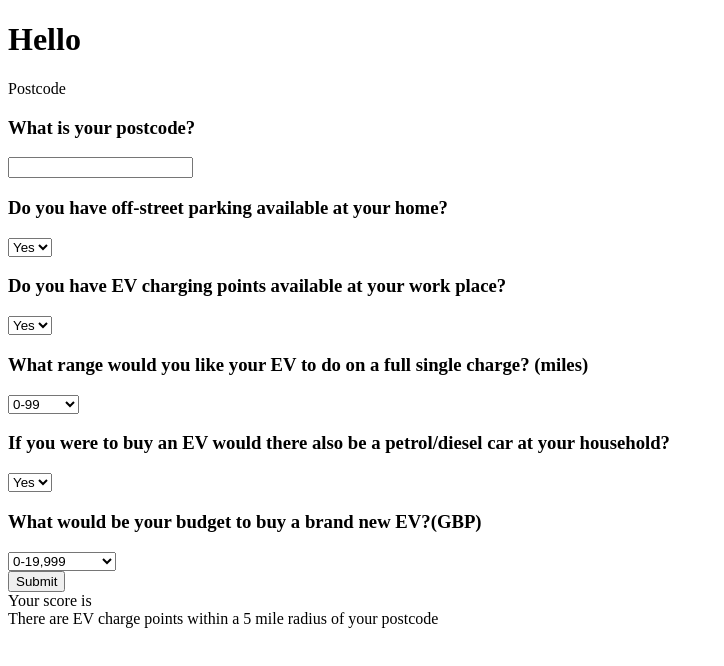
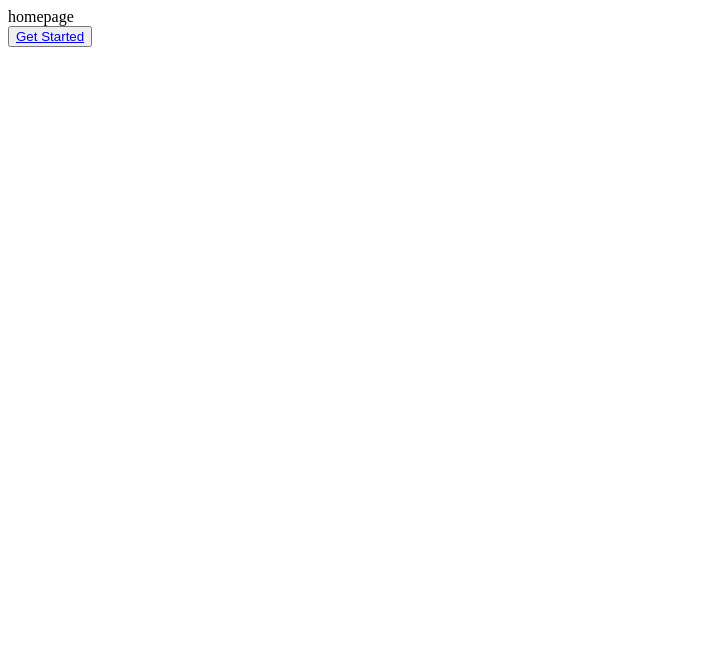
Before and after one commit to Kathrxn/ev-project, a React (Create React App) app in the folder ev/: page / in a window 1280 px wide. Shown: the top 666 px of the page, without its empty margins (0-724 px from the left). Built offline with nearby package versions, Linux system fonts and the light colour scheme.

Commit message:
react router

```diff
--- a/ev/src/App.js
+++ b/ev/src/App.js
@@ -1,13 +1,21 @@
 import React, {useState} from "react";
 import data from './carList';
 import Form from './components/Form';
+import Home from './components/home';
+import {Switch, Route} from 'react-router-dom';
 
 function App() {
     const [cars, setCars] = useState(data());
   return (
     <div className="App">
-      <h1>Hello</h1>
-      <Form cars={cars} setCars={setCars}/>
+      <Switch>
+        <Route path='/' exact>
+          <Home />
+        </Route>
+        <Route path='/form'>
+          <Form cars={cars} setCars={setCars}/>
+        </Route>
+      </Switch>
     </div>
   );
 }
--- a/ev/src/components/Form.js
+++ b/ev/src/components/Form.js
@@ -80,7 +80,6 @@ function Form({cars, setCars}){
     <div>
       <form>
         <label htmlFor="postcode">
-          Postcode
           <h3>What is your postcode?</h3>
           <input
             type='text'
@@ -122,8 +121,6 @@ function Form({cars, setCars}){
       <button onClick={SearchPostcode}>Submit</button>
       <div>Your score is {finalScore}</div>
       <div>There are {noOfChargers} EV charge points within a 5 mile radius of your postcode</div>
-      <div>
-      </div>
     </div>
   )
 }
--- a/ev/src/components/YourCars.js
+++ b/ev/src/components/YourCars.js
@@ -5,7 +5,7 @@ function YourCars({cars, setCars}){
     return (
       <div>
        {cars.map(car => {
-       if(car.rapid === 'yes' && car.range>250 && car.price>50000 && car.name.includes('coming') === false && car.name.includes('from') === false && car.name.includes('later') === false){
+         if(car.range<200 && car.range>99 && car.price>19999 && car.price<40000 && car.name.includes('coming') === false && car.name.includes('from') === false && car.name.includes('later') === false){
          return (
            <div key={car.name}>
              <div><a href={car.link}>{car.name}</a></div>
--- /dev/null
+++ b/ev/src/components/home.js
@@ -0,0 +1,14 @@
+import React from 'react';
+import {Link} from 'react-router-dom';
+
+function Home(){
+  return(
+    <div>
+      <div>homepage</div>
+      <button>
+        <Link id='button' to='/form'>Get Started</Link>
+      </button>
+    </div>
+)}
+
+export default Home;
--- a/ev/src/index.js
+++ b/ev/src/index.js
@@ -2,10 +2,13 @@ import React from 'react';
 import ReactDOM from 'react-dom';
 import App from './App';
 import reportWebVitals from './reportWebVitals';
+import {BrowserRouter} from 'react-router-dom';
 
 ReactDOM.render(
   <React.StrictMode>
-    <App />
+    <BrowserRouter>
+      <App />
+   </BrowserRouter>
   </React.StrictMode>,
   document.getElementById('root')
 );
```
Lines whose indentation alone changed are shown as unchanged.
